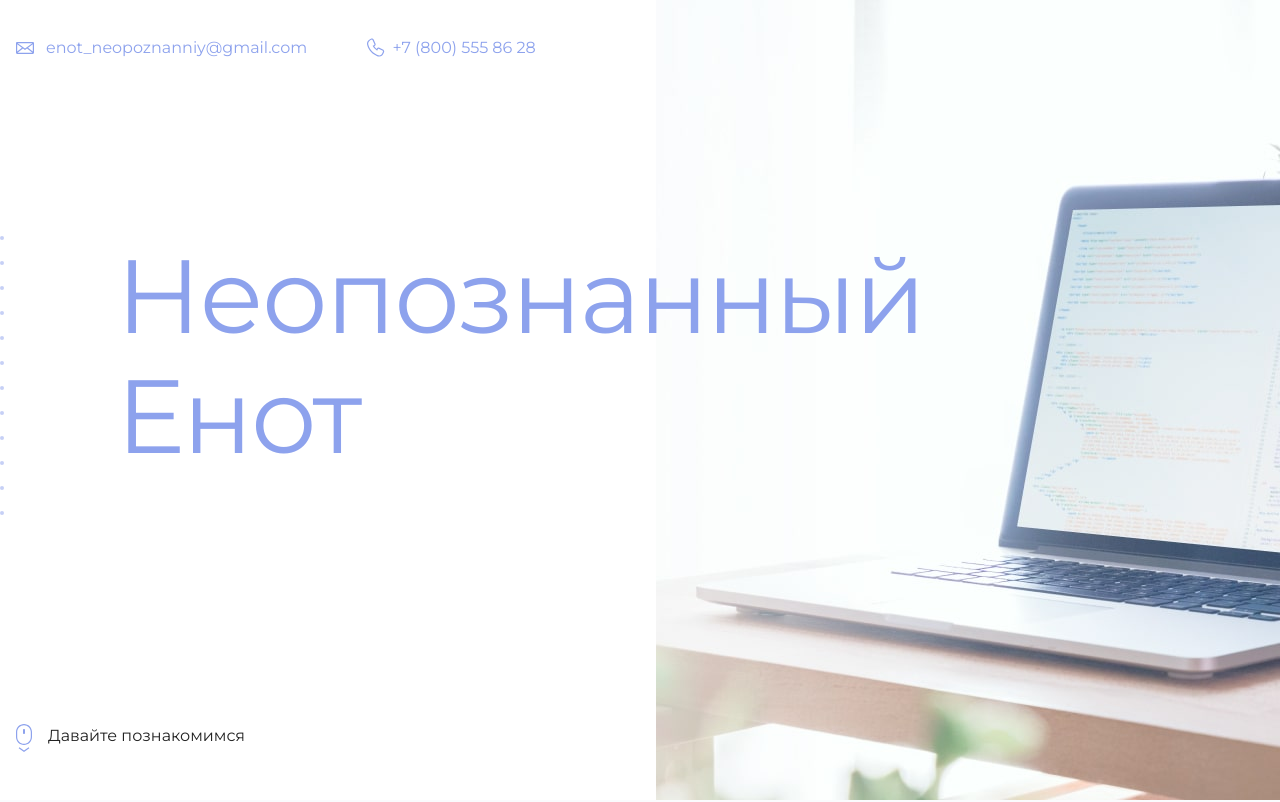
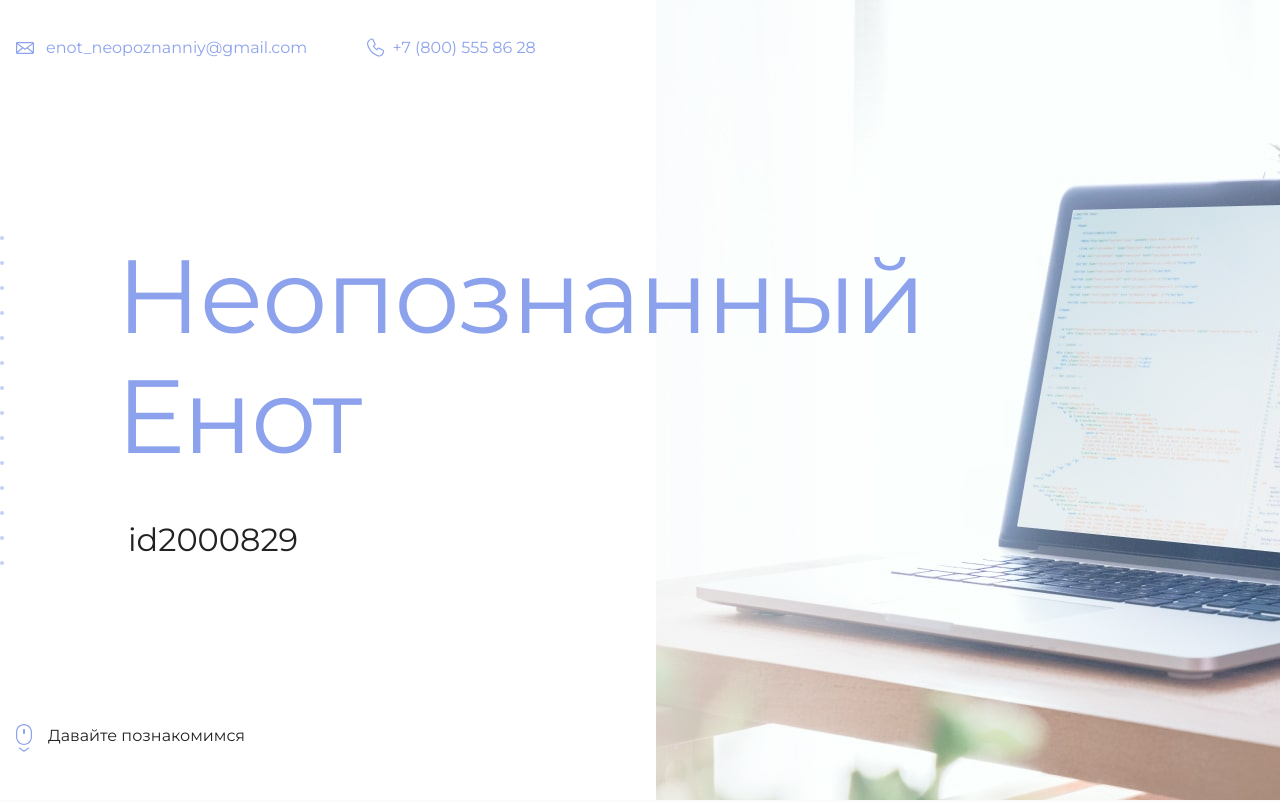
Before and after one commit to Jerikho7/github-pages-example, a plain HTML site: page index.html in a window 1280 px wide. Shown: the top 802 px of the page. Drawn offline with Linux system fonts and the light colour scheme.

Commit message:
Добавляет id

```diff
--- a/index.html
+++ b/index.html
@@ -19,7 +19,7 @@
       <section class="hero-image">
         <div class="container">
           <h1 class="heading">Неопознанный Енот</h1>
-          <p><!-- Тут ваш id на сайте Академии --></p>
+          <p>id2000829</p>
         </div>
       </section>
 
```
